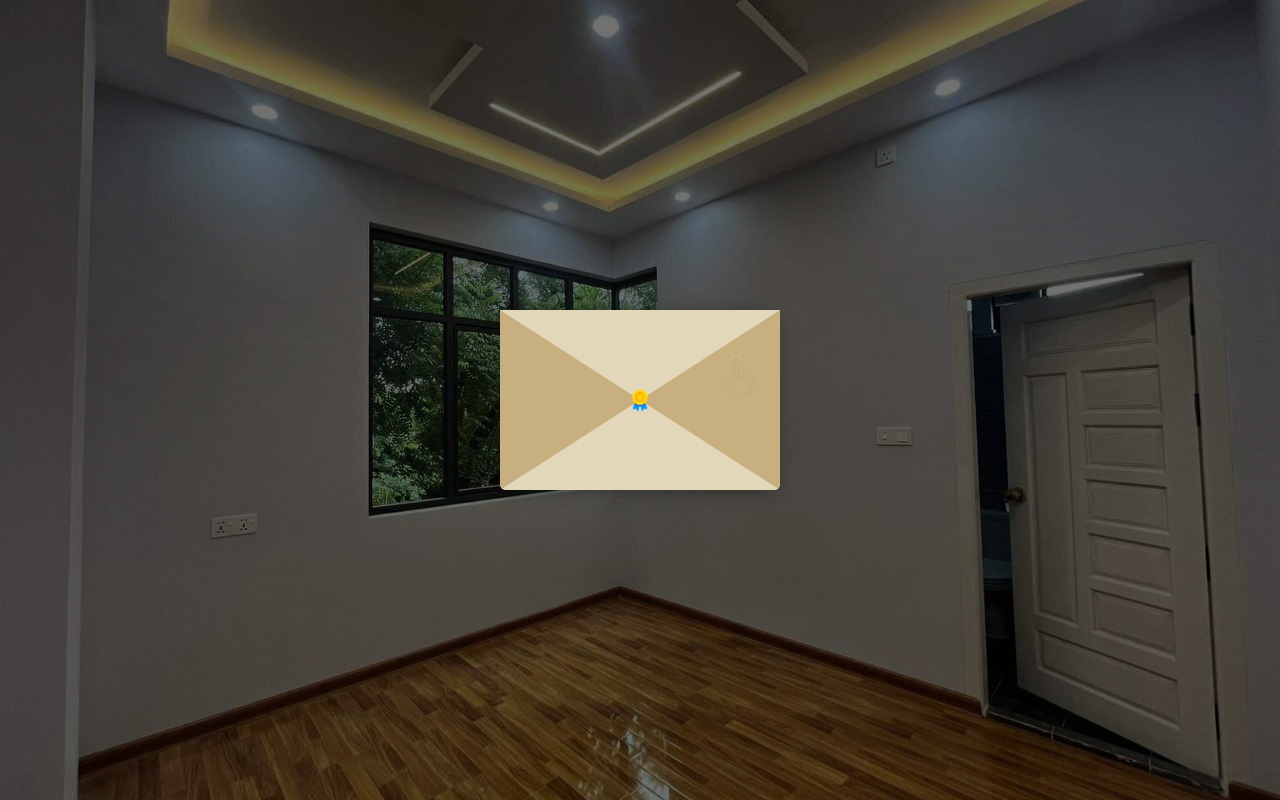
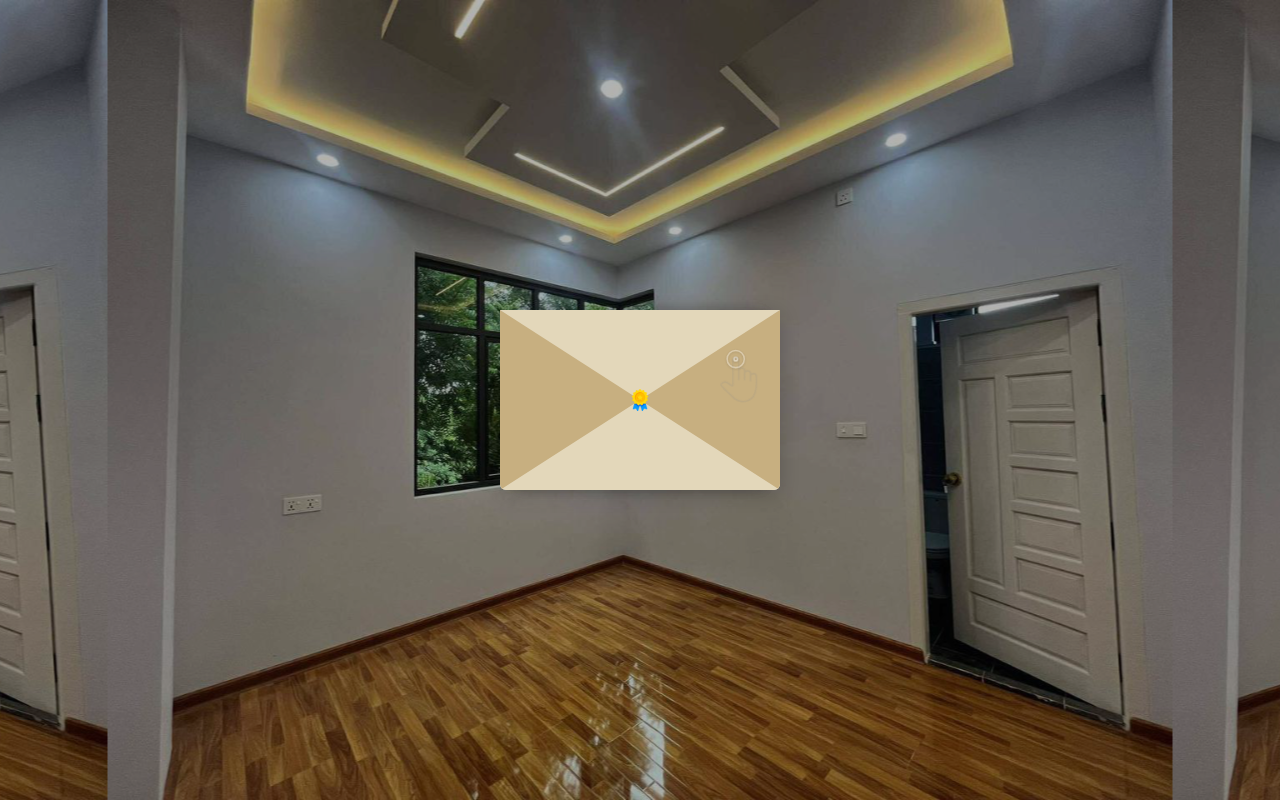
Before and after one commit to puyitt/home-invitation, an Angular app: page / in a window 1280 px wide. Built offline with nearby package versions, Linux system fonts and the light colour scheme.

Commit message:
change delay

```diff
--- a/src/app/app.component.scss
+++ b/src/app/app.component.scss
@@ -8,15 +8,15 @@ img {
     display: flex;
     align-items: center;
     justify-content: center;
-    background-size: cover;
+    background-size: contain;
     background-position: center;
-    animation: slideshow 30s infinite;
+    animation: slideshow 40s infinite;
 
     .overlay {
       position: absolute;
       width: 100%;
       height: 100%;
-      background-color: #0000008c;
+      background-color: #0000004d;
       left: 0;
       top: 0;
     }
```
